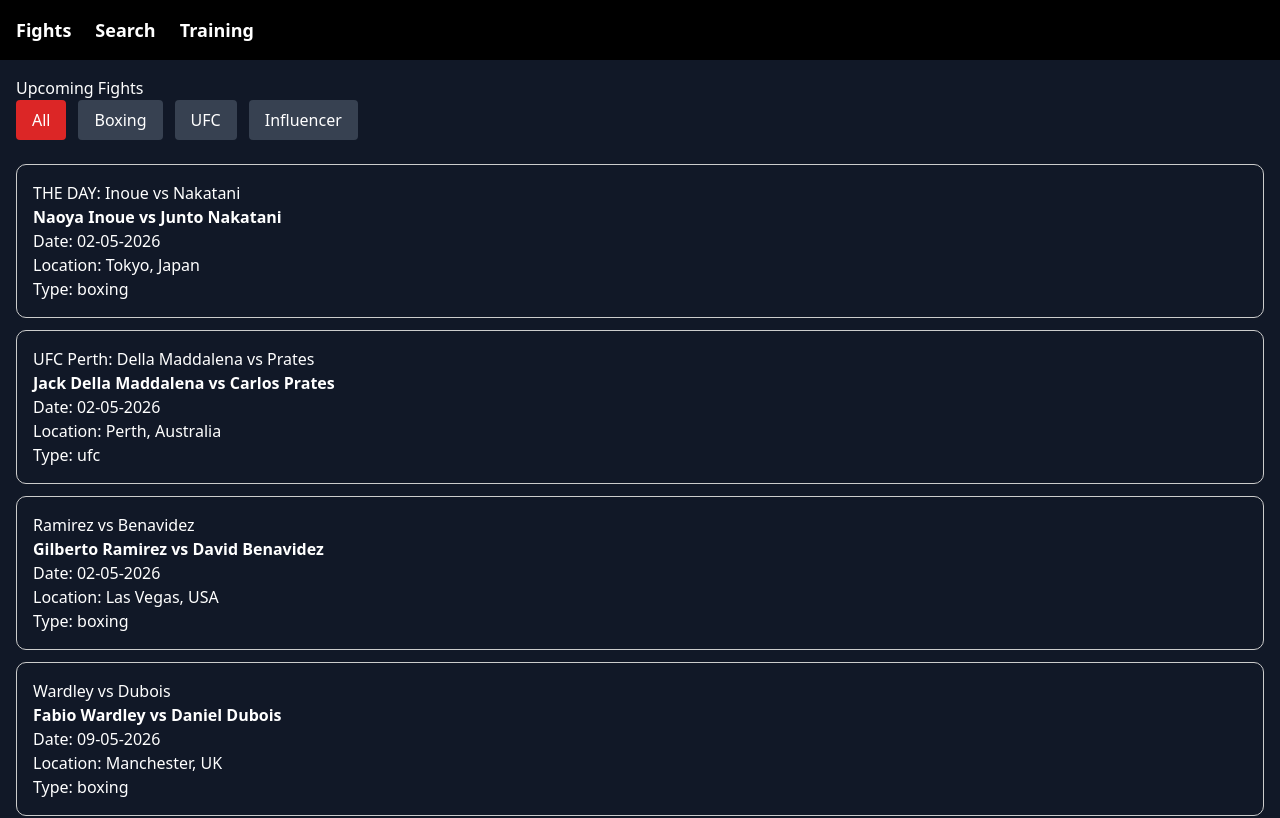
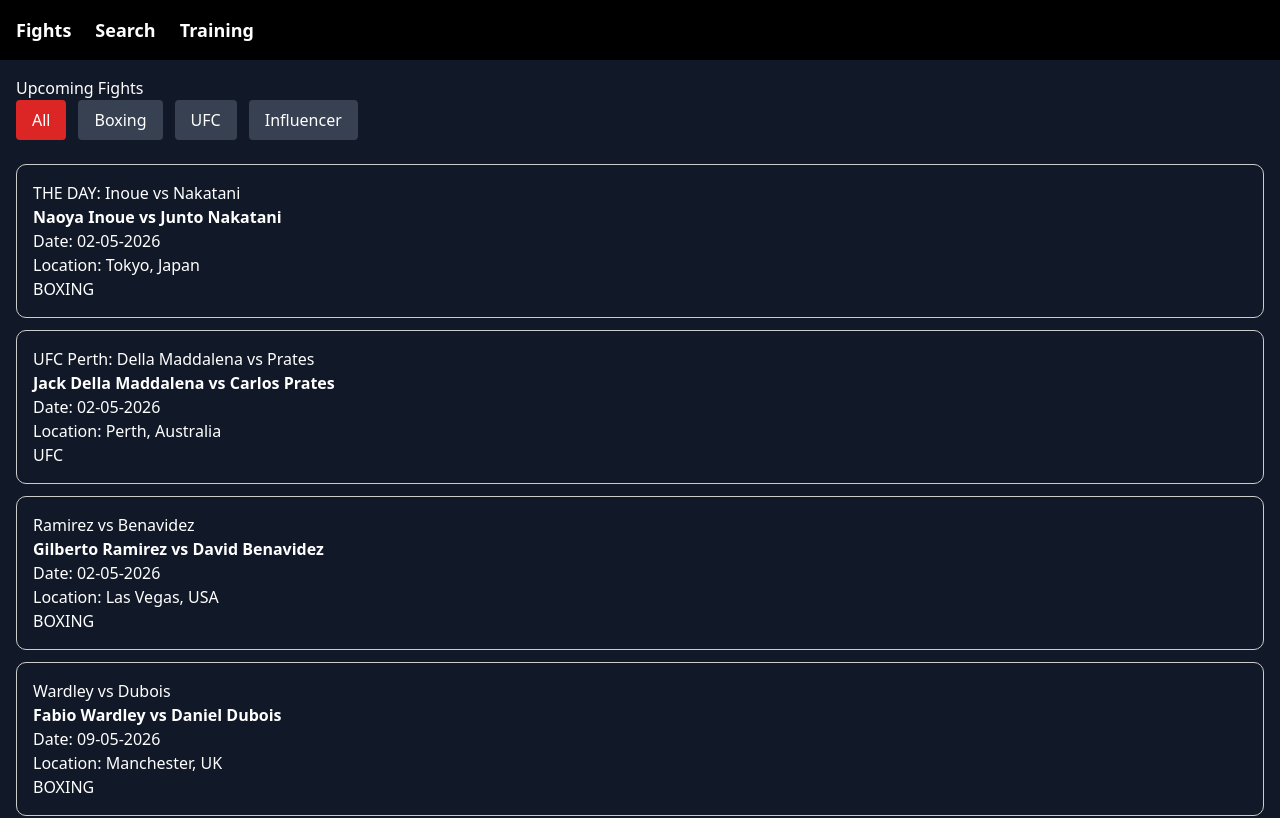
Before and after one commit to HeavyPuncher/fight-app, a React (Vite) app: page / in a window 1280 px wide. Shown: the top 818 px of the page. Built offline with nearby package versions, Linux system fonts and the light colour scheme.

Commit message:
Removed word Type that was displayed

```diff
--- a/src/components/FightCard.jsx
+++ b/src/components/FightCard.jsx
@@ -10,7 +10,7 @@
         <p><strong>{fight.fighters.join(" vs ")}</strong></p>
         <p>Date: {fight.date}</p>
         <p>Location: {fight.location}</p>
-        <p>Type: {fight.type}</p>
+        <p>{fight.type.toUpperCase()}</p>
       </div>
     );
   }
```
